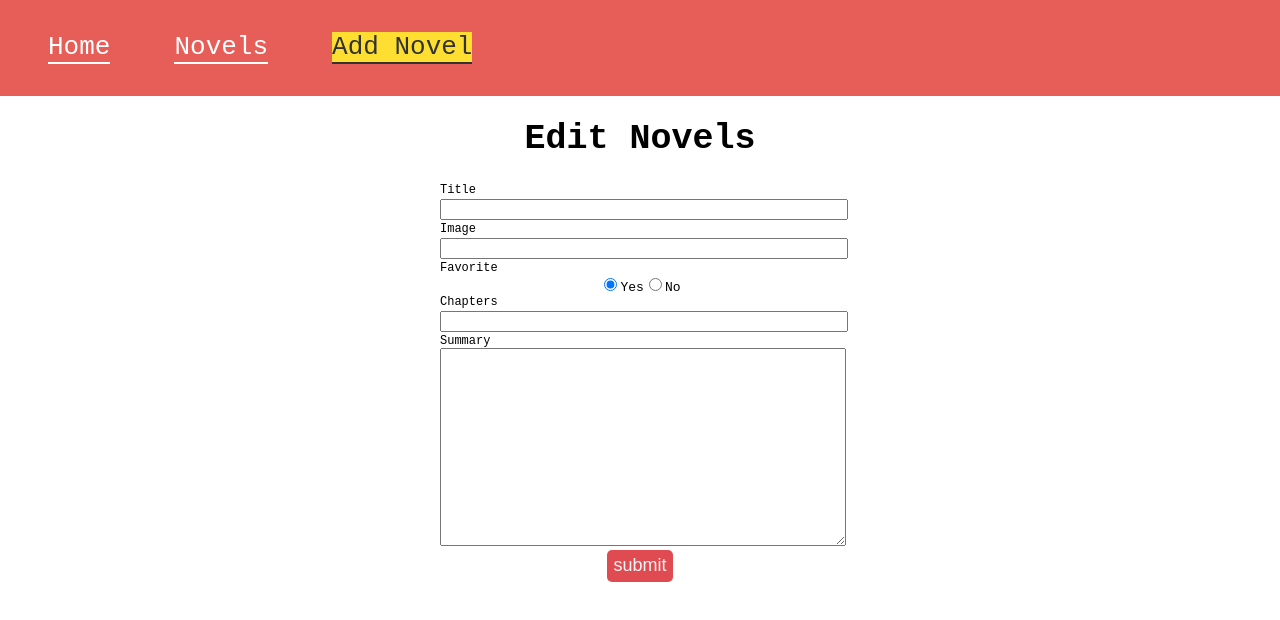
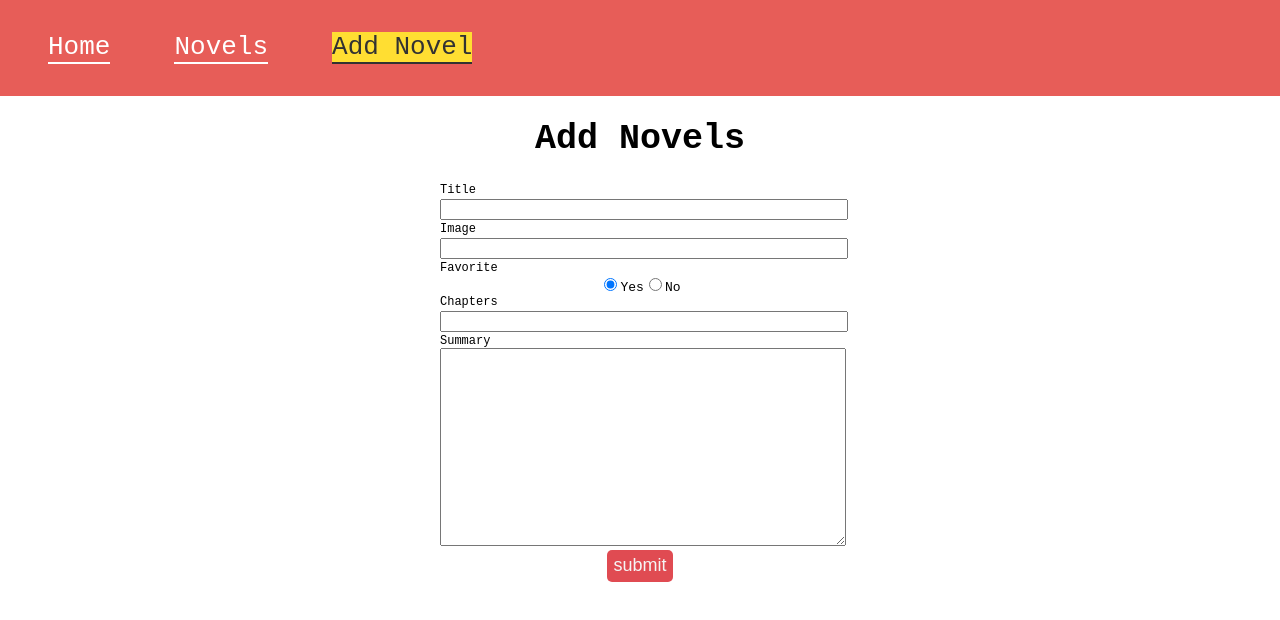
Before and after one commit to Andrewruu/phase2-project, a React (Create React App) app: page /NewNovel in a window 1280 px wide. Shown: the top 620 px of the page. Built offline with nearby package versions, Linux system fonts and the light colour scheme; no server answers.

Commit message:
fix headers for add and edit

```diff
--- a/src/components/AddNovel.js
+++ b/src/components/AddNovel.js
@@ -50,7 +50,7 @@ export default function AddNovel({handleAddNovel}) {
 
     return (
         <div className="add-novel-form">
-            <h1>Edit Novels</h1>
+            <h1>Add Novels</h1>
             <form onSubmit={handelSubmit}>
             <p>Title </p>
                 <input
--- a/src/components/EditNovel.js
+++ b/src/components/EditNovel.js
@@ -59,7 +59,7 @@ export default function EditNovel({handelEditNovel}) {
 
     return (
         <div className="add-novel-form">
-            <h1>Add Novels</h1>
+            <h1>Edit Novels</h1>
             <form onSubmit={handelSubmit}>
             <p>Title </p>
                 <input
```
